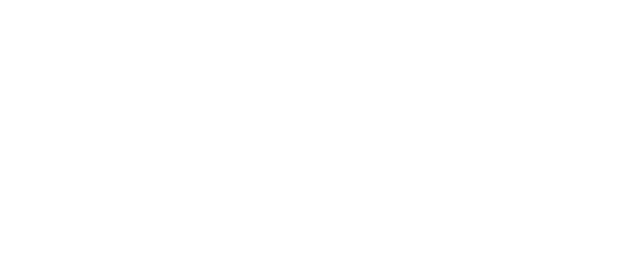
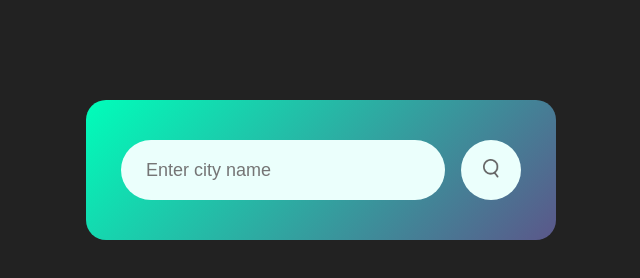
Before and after one commit to mamartam/WeatherApplication, a plain HTML site: page index.html in a window 1280 px wide. Shown: the whole page, without its empty margins (319-959 px from the left). Drawn offline with Linux system fonts and the light colour scheme.

Commit message:
added container with searching field and style for that

```diff
--- a/index.html
+++ b/index.html
@@ -3,9 +3,17 @@
 <head>
     <meta charset="UTF-8">
     <meta name="viewport" content="width=device-width, initial-scale=1.0">
+    <link rel="stylesheet" href="style.css">
     <title>Weather application</title>
 </head>
 <body>
+    <div class="card">
+        <div class="search">
+            <input type="text" placeholder="Enter city name" spellcheck="false">
+            <button><img src="img/search.png" alt="search-btn"></button>
+        </div>
+    </div>
 
+    <script src="script.js"></script>
 </body>
 </html>
--- a/style.css
+++ b/style.css
@@ -0,0 +1,50 @@
+*{
+    margin: 0;
+    padding: 0;
+    box-sizing: border-box;
+    font-family: 'Poppins', sans-serif;
+}
+body{
+    background-color: #222;
+
+}
+.card{
+    width:90%;
+    max-width: 470px;
+    background: linear-gradient(134deg, #00feba, #5b578a);
+    color: #fff;
+    margin: 100px auto;
+    border-radius: 20px;
+    padding: 40px 35px;
+    text-align: center;
+}
+.search{
+    width:100%;
+    display: flex;
+    align-items: center;
+    justify-content: space-between;
+}
+.search input{
+    border: 0;
+    outline: 0;
+    background-color: #ebfffc;
+    color: #555;
+    padding: 10px 25px;
+    height: 60px;
+    border-radius: 30px;
+    flex: 1;
+    margin-right: 16px;
+    font-size: 18px;
+}
+.search button{
+    border: 0;
+    outline: 0;
+    background-color: #ebfffc;
+    border-radius: 50%;
+    width: 60px;
+    height: 60px;
+    cursor: pointer;
+}
+.search button img{
+    width: 16px;
+}
```
